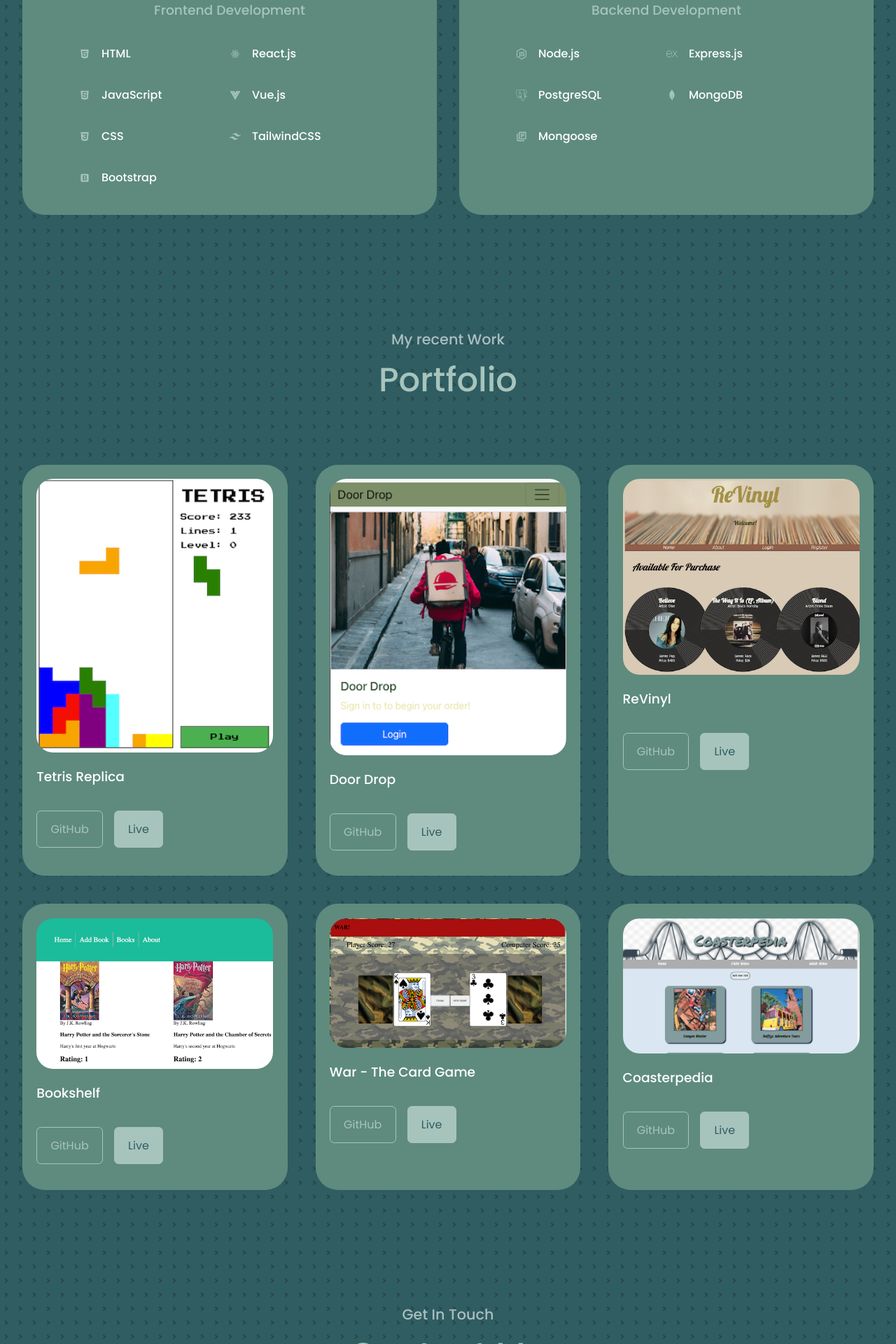
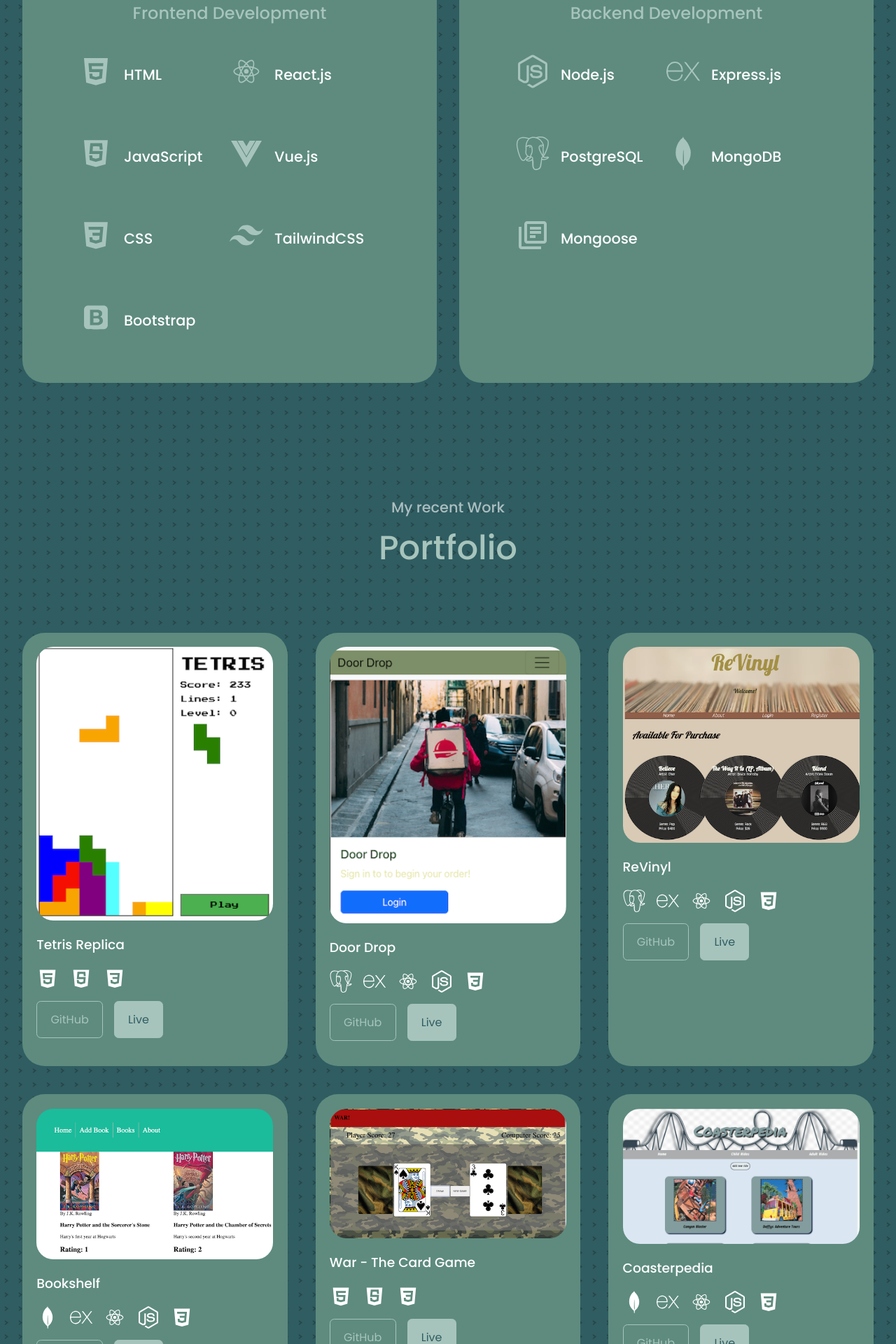
Before and after one commit to greensharpie/kevin-blanco, a React (Create React App) app: page / in a window 1280 px wide. Shown: the part 2140-4060 px from the top of the page at 70% size. Built offline with nearby package versions, Linux system fonts and the light colour scheme.

Commit message:
added icons to projects. Fixed mobile device responsiveness.

```diff
--- a/src/components/about/about.css
+++ b/src/components/about/about.css
@@ -45,12 +45,17 @@
 }
 
 @media screen and (max-width: 600px) {
+  #about{
+    width: 29rem;
+  }
   .about__me {
     width: 95%;
     margin: 0 auto 3rem;
+
   }
   .about__content {
     text-align: center;
+
   }
   .about__content p {
     margin: 1.5rem 0;
--- a/src/components/contact/Contact.jsx
+++ b/src/components/contact/Contact.jsx
@@ -41,7 +41,7 @@ const Contact = () => {
             <a href='tel:7043120465' target='_blank' rel='noopener noreferrer'>Ring Me</a>
           </article>
         </div>
-        <form ref={form} onSubmit={sendEmail}>
+        <form ref={form} onSubmit={sendEmail} className='form'>
           <input type='text' name='name' placeholder='Your Name'required/>
           <input type='email' name='email' placeholder='Your Email'required/>
           <textarea name='message' rows='7' placeholder='Your Message' required></textarea>
--- a/src/components/contact/contact.css
+++ b/src/components/contact/contact.css
@@ -65,4 +65,12 @@ input, textarea {
     padding: 0 2rem 0 2rem;
   }
 
+  .contact__option {
+    margin-left: 4rem;
+  }
+
+  .form {
+    margin-left: 4rem;
+  }
+
 }
--- a/src/components/experience/Experience.jsx
+++ b/src/components/experience/Experience.jsx
@@ -14,8 +14,10 @@ import { MdOutlineLibraryBooks } from 'react-icons/md';
 const Experience = () => {
   return (
     <section id='experience'>
+      {/* <div className='experience__title'> */}
       <h5>Skills</h5>
       <h2>My Experience</h2>
+      {/* </div> */}
       <div className="container experience__container">
         <div className="experience__frontend">
           <h3>Frontend Development</h3>
--- a/src/components/experience/experience.css
+++ b/src/components/experience/experience.css
@@ -23,6 +23,13 @@
   text-align: center;
   margin-bottom: 2rem;
   color: var(--color-primary);
+  font-size: 1.5rem;
+}
+
+.experience__container > div h4 {
+  margin-bottom: 2rem;
+  font-size: 1.3rem;
+  margin-top: 1.1rem;
 }
 
 .experience__content {
@@ -39,6 +46,7 @@
 .experience__details-icon {
   margin-top: 6px;
   color: var(--color-primary);
+  font-size: 3rem;
 }
 
 @media screen and (max-width: 1024px) {
@@ -59,11 +67,19 @@
 @media screen and (max-width: 600px) {
   .experience__container {
     gap: 1rem;
-    padding: 0 1rem 0 1rem ;
+    padding: 0 2rem 0 2rem ;
   }
 
   .experience__container > div {
-    width: 100%;
-    padding: 2rem 1rem;
+    padding: 2rem 2rem;
+    width: 24rem;
+  }
+  .experience__content {
+    display: flex;
+    flex-direction: column;
+  }
+
+  h5, h2 {
+    width: 56vh;
   }
 }
--- a/src/components/footer/footer.css
+++ b/src/components/footer/footer.css
@@ -53,6 +53,9 @@ footer a {
 }
 
 @media screen and (max-width: 600px) {
+  footer {
+    width: 58vh;
+  }
   .permalinks {
     flex-direction: column;
     gap: 1.5rem;
--- a/src/components/header/header.css
+++ b/src/components/header/header.css
@@ -75,7 +75,7 @@ header{
 
 @media screen and (max-width: 1024px) {
   header {
-    height: 68vh;
+    height: 80vh;
   }
   .me {
     width: 40vh;
@@ -89,6 +89,7 @@ header{
 @media screen and (max-width: 600px) {
   header {
     height: 100vh;
+    width: 55vh;
   }
   .header__socials, .scroll__down{
     display: none;
--- a/src/components/portfolio/Portfolio.jsx
+++ b/src/components/portfolio/Portfolio.jsx
@@ -6,12 +6,20 @@ import IMG3 from '../../assets/IMG3.png'
 import IMG4 from '../../assets/IMG4.png'
 import IMG5 from '../../assets/IMG5.png'
 import IMG6 from '../../assets/IMG6.png'
+import { DiHtml5, DiCss3, DiJavascript, DiReact } from 'react-icons/di';
+import {
+  SiPostgresql,
+  SiMongodb,
+  SiExpress,
+} from 'react-icons/si';
+import { FaNodeJs } from 'react-icons/fa';
 
 const data = [
   {
     id: 1,
     image: IMG1,
     title: 'Tetris Replica',
+    stack: <> <DiHtml5/> <DiJavascript /> <DiCss3/> </>,
     github: 'https://github.com/greensharpie/Tetris',
     demo: 'https://main.d28pdf8t2f2caq.amplifyapp.com/'
   },
@@ -19,6 +27,7 @@ const data = [
     id: 2,
     image: IMG2,
     title: 'Door Drop',
+    stack: <><SiPostgresql/> <SiExpress/> <DiReact/> <FaNodeJs/> <DiCss3/> </>,
     github: 'https://github.com/greensharpie/Door_Drop_Frontend',
     demo: 'https://main.djedseh58i37e.amplifyapp.com/'
   },
@@ -26,6 +35,7 @@ const data = [
     id: 3,
     image: IMG3,
     title: 'ReVinyl',
+    stack: <><SiPostgresql/> <SiExpress/> <DiReact/> <FaNodeJs/> <DiCss3/> </>,
     github: 'https://github.com/mashbash2150/ReVinyl-Frontend',
     demo: 'https://revinyl-frontend.herokuapp.com/'
   },
@@ -33,6 +43,7 @@ const data = [
     id: 4,
     image: IMG4,
     title: 'Bookshelf',
+    stack: <><SiMongodb/> <SiExpress/> <DiReact/> <FaNodeJs/> <DiCss3/> </>,
     github: 'https://github.com/greensharpie/BookShelf',
     demo: 'https://bookshelf-crud.herokuapp.com/'
   },
@@ -40,6 +51,7 @@ const data = [
     id: 5,
     image: IMG5,
     title: 'War - The Card Game',
+    stack: <> <DiHtml5/> <DiJavascript /> <DiCss3/> </>,
     github: 'https://github.com/greensharpie/kevins-war-cardgame',
     demo: 'https://war-the-cardgame.surge.sh/'
   },
@@ -47,6 +59,7 @@ const data = [
     id: 6,
     image: IMG6,
     title: 'Coasterpedia',
+    stack: <><SiMongodb/> <SiExpress/> <DiReact/> <FaNodeJs/> <DiCss3/> </>,
     github: 'https://github.com/julialima08/Coasterpedia',
     demo: 'https://coasterpedia-app.herokuapp.com/'
   },
@@ -60,13 +73,14 @@ const Portfolio = () => {
 
       <div className="container portfolio__container">
         {
-          data.map(({id, image, title, github, demo}) => {
+          data.map(({id, image, title, stack, github, demo}) => {
             return(
                   <article key={id} className='portfolio__item'>
               <div className="portfolio__item-image">
                 <img className="portfolio__image" src={image} alt={title}/>
               </div>
               <h3>{title}</h3>
+              <div className='stack'>{stack}</div>
               <div className="portfolio__item-cta">
                 <a href={github} className='btn'target='_blank' rel='noopener noreferrer'>GitHub</a>
                 <a href={demo} className='btn btn-primary' target='_blank' rel='noopener noreferrer'>Live</a>
--- a/src/components/portfolio/portfolio.css
+++ b/src/components/portfolio/portfolio.css
@@ -31,7 +31,7 @@
 /* } */
 
 .portfolio__item h3{
-  margin: 1.2rem 0 2rem;
+  margin: 1.2rem 0 1rem;
 }
 
 .portfolio__item-cta {
@@ -45,6 +45,13 @@ h5 {
 }
 h2 {
   font-size: 3rem;
+}
+
+.stack {
+  display: flex;
+  gap: 1rem;
+  margin-bottom: 1rem;
+  font-size: 2rem;
 }
 
 @media screen and (max-width: 1024px) {
@@ -62,5 +69,8 @@ h2 {
 
   .portfolio__item {
     margin-bottom: 2rem;
+    width: 100%;
+    margin-left: 1rem;
+    padding: 3rem;
   }
 }
```
